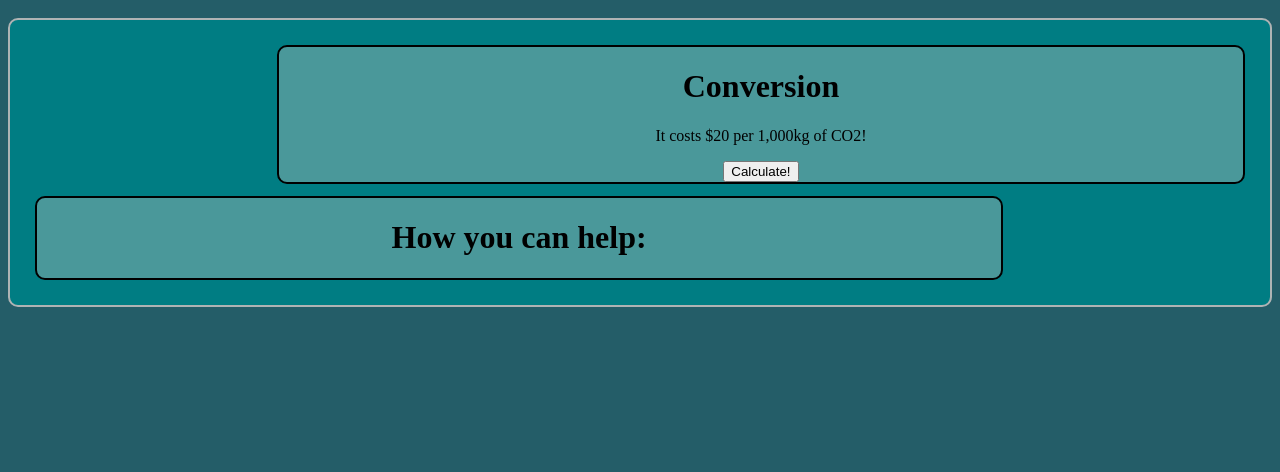
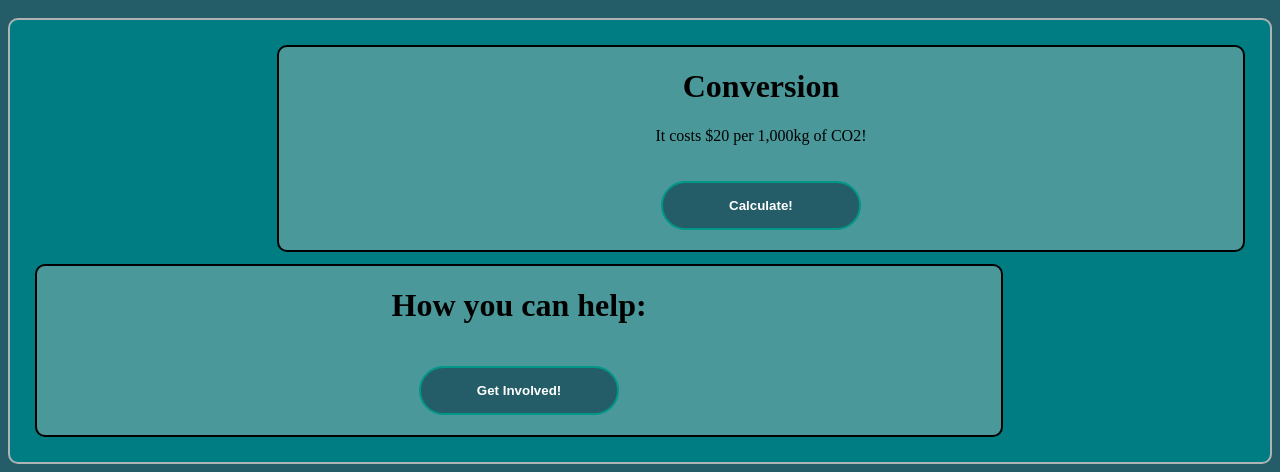
Before and after one commit to avran-v/ugamakes2, a Flask app: page / in a window 1280 px wide. Shown: the part 501-973 px from the top of the page. Before the commit the page ends 808 px from the top, so only its background shows below. Run offline with Flask 3, Linux system fonts and the light colour scheme; some web fonts are replaced.

Commit message:
Added calc button and tips button.

```diff
--- a/website/static/styles/style1.css
+++ b/website/static/styles/style1.css
@@ -114,6 +114,38 @@
     color: black;
 }
 
+.calcButton{
+    width: 200px;
+    padding: 15px 0;
+    text-align: center;
+    margin: 20px 10px;
+    border-radius: 25px;
+    font-weight: bold;
+    border: 2px solid #009688;
+    background: transparent;
+    color: #fff;
+    background-color: #245D68;
+    cursor: pointer;
+    position: relative;
+    overflow: hidden;
+}
+
+.tipsButton{
+    width: 200px;
+    padding: 15px 0;
+    text-align: center;
+    margin: 20px 10px;
+    border-radius: 25px;
+    font-weight: bold;
+    border: 2px solid #009688;
+    background: transparent;
+    color: #fff;
+    background-color: #245D68;
+    cursor: pointer;
+    position: relative;
+    overflow: hidden;
+}
+
 body{
     background-color: rgba(36, 93, 104, 1);
     ;
--- a/website/templates/home.html
+++ b/website/templates/home.html
@@ -16,11 +16,14 @@
         <h1> Conversion </h1>
         <p> It costs $20 per 1,000kg of CO2! </p>
         <div>
-                <button type = "button"><span></span>Calculate!</button>
+            <button class="calcButton">Calculate!</button>
         </div>
     </div>
     <div class="tipsBlurb">
         <h1> How you can help: </h1>
+        <div>
+            <button class = "tipsButton">Get Involved!</button>
+        </div>
 
     </div>
 </div>
```
